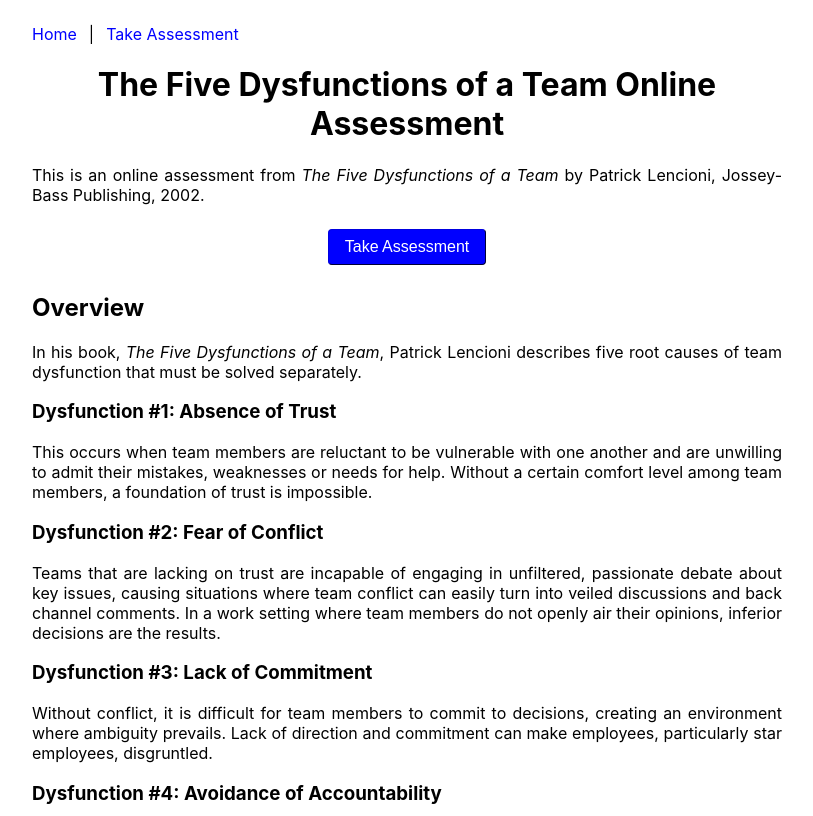
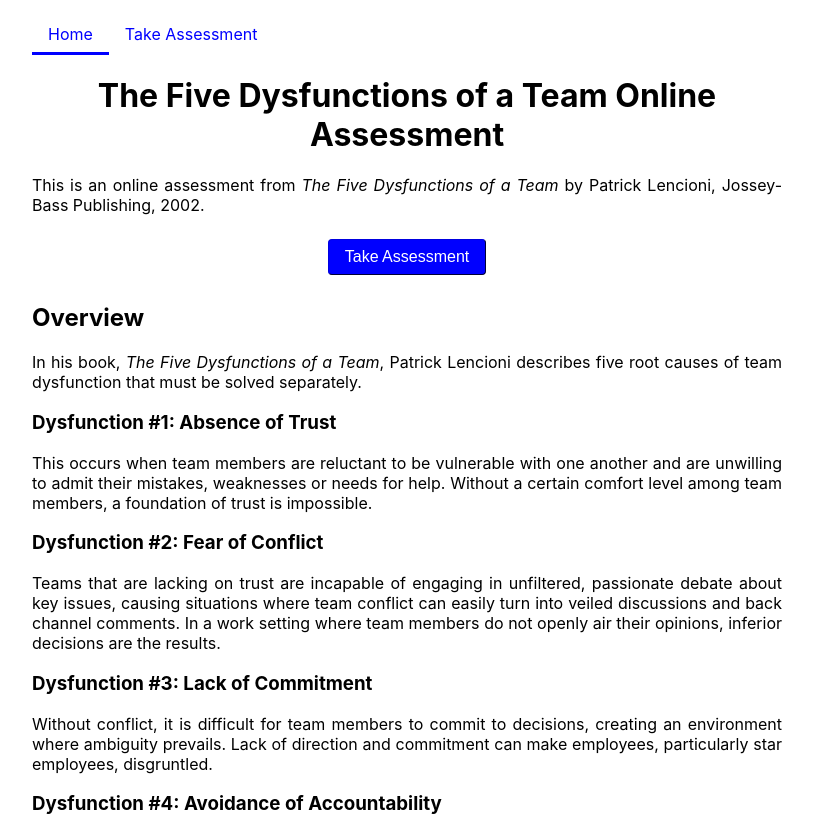
Before and after one commit to alonso-cadenas/team-dysfunctions-assessment, a Next.js app: page / in a window 1280 px wide. Shown: the top 816 px of the page, without its empty margins (233-1046 px from the left). Built offline with nearby package versions, Linux system fonts and the light colour scheme; no server answers.

Commit message:
Implement material design on nav links.

```diff
--- a/components/layout.js
+++ b/components/layout.js
@@ -5,6 +5,7 @@
 export function Layout(
     {
         children,
+        isHome = false,
     }
 ) {
     return (
@@ -20,11 +21,10 @@
             <header>
                 <nav>
                     <Link href='/' as={process.env.BACKEND_URL + '/'}>
-                        <a>Home</a>
+                        <a className={`navAnchor ${isHome ? 'active' : ''}`}>Home</a>
                     </Link>
-                    <span className='navSeparator'>|</span>
                     <Link href={'/assessment'} as={process.env.BACKEND_URL + '/assessment'}>
-                        <a>Take Assessment</a>
+                        <a className={`navAnchor ${!isHome ? 'active' : ''}`}>Take Assessment</a>
                     </Link>
                 </nav>
             </header>
--- a/pages/index.js
+++ b/pages/index.js
@@ -4,7 +4,7 @@
 
 export default function Home() {
     return (
-        <Layout>
+        <Layout isHome>
             <h1>The Five Dysfunctions of a Team Online Assessment</h1>
             <p>
                 This is an online assessment from <i>The Five Dysfunctions of a Team</i> by Patrick Lencioni,
--- a/styles.css
+++ b/styles.css
@@ -49,6 +49,20 @@
     background-color: lightgray;
 }
 
-.navSeparator {
-    margin: 0 0.75rem;
+nav {
+    margin-bottom: 2rem;
 }
+
+.navAnchor {
+    padding: 0.5rem 1rem;
+}
+
+.navAnchor:hover {
+    color: black;
+    text-decoration: none;
+    border-bottom-color: black;
+}
+
+.active {
+    border-bottom: .1875rem solid blue;
+}
```
